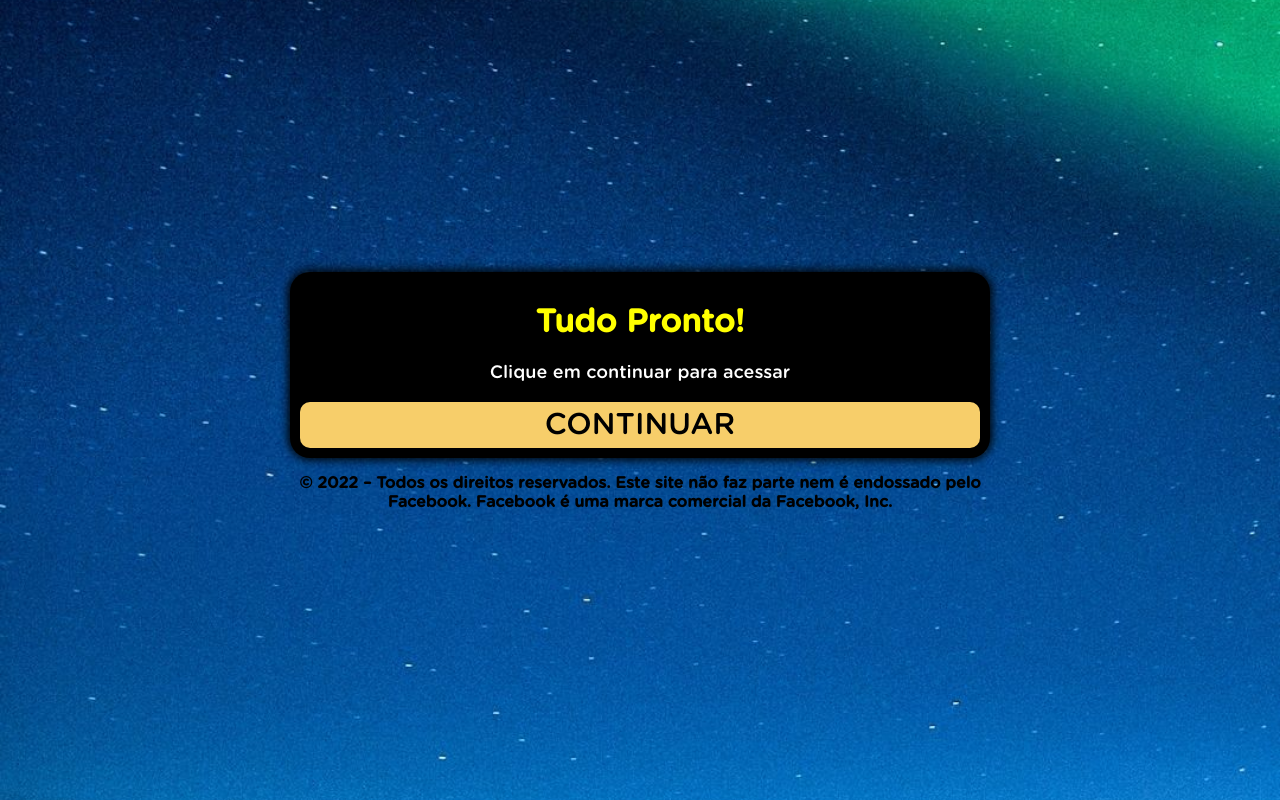
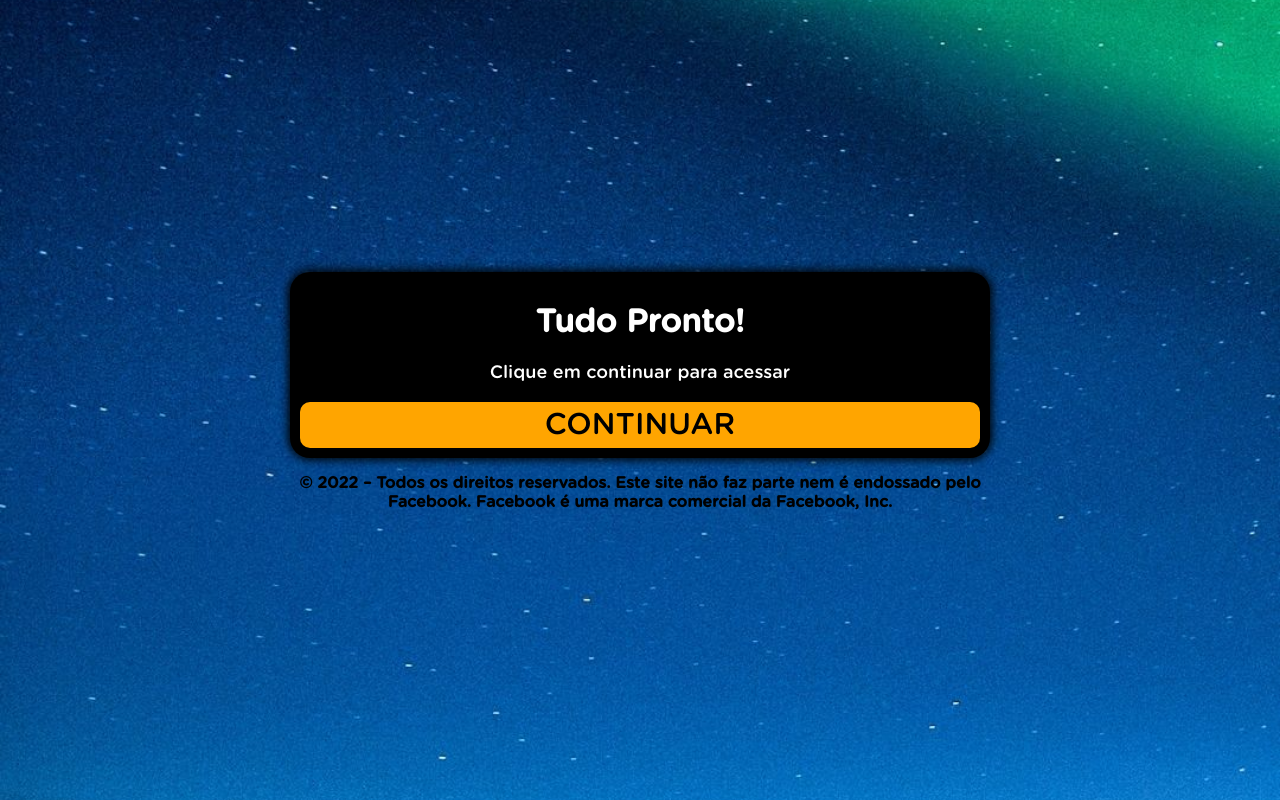
Before and after one commit to irineurhodenjr/metodoprotocolozerobarriga.online, a plain HTML site: page ps/index.html in a window 1280 px wide. Drawn offline with Linux system fonts and the light colour scheme; a script that the page names is missing.

Commit message:
Update style.css

```diff
--- a/ps/style.css
+++ b/ps/style.css
@@ -44,14 +44,14 @@ body {
 	border-radius: 10px;
 	padding: 5px 10px;
 	font-size: 30px;
-	background-color: #f7ce6a;
+	background-color: orange;
 	outline: none;
 	color: black;
 	text-decoration: none;
 }
 
 .black h1 {
-	color: yellow;
+	color: white;
 }
 
 .black p {
```
